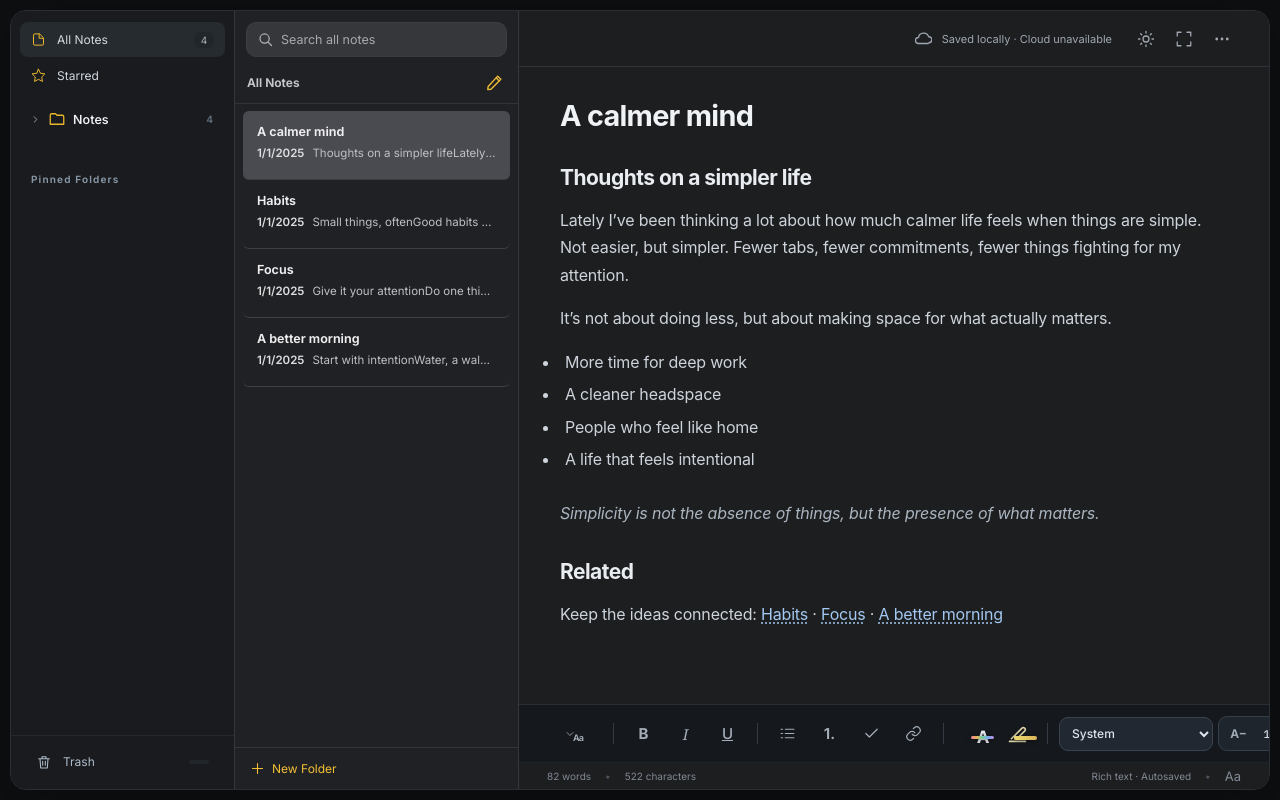
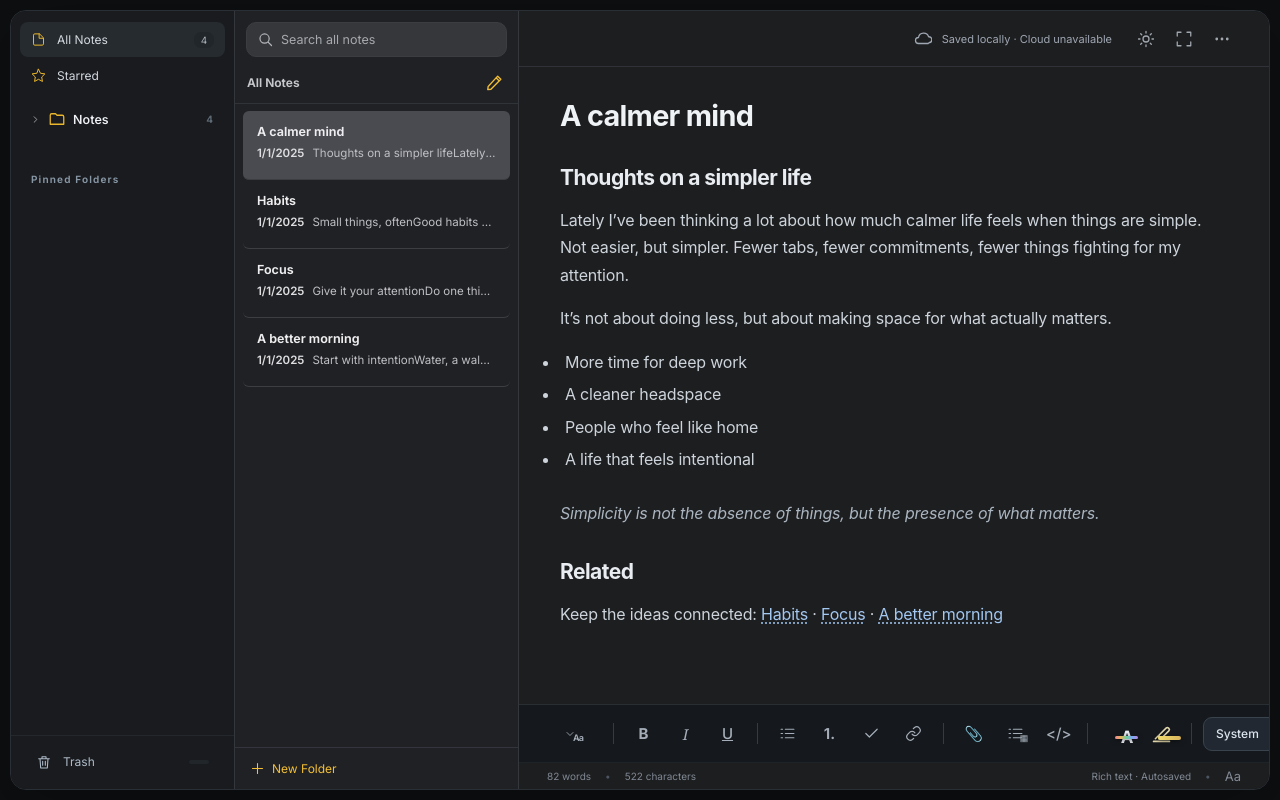
Before and after one commit to mazenmix/notes, a plain HTML site: page index.html in a window 1280 px wide. Drawn offline with Linux system fonts and the light colour scheme; no server answers.

Commit message:
ui: toolbar attach, editable table and syntax-highlighted code block actions

```diff
--- a/index.html
+++ b/index.html
@@ -132,6 +132,11 @@
         <button class="format-btn" data-command="checklist" title="Checklist" aria-label="Checklist"><svg><use href="#i-check"/></svg></button>
         <button class="format-btn" data-command="createLink" title="Insert link" aria-label="Insert link"><svg><use href="#i-link"/></svg></button>
         <span class="format-divider"></span>
+        <button type="button" class="format-btn extra-tool" id="attach-file" title="Attach image, PDF or file" aria-label="Attach file">📎</button>
+        <input id="attachment-input" type="file" multiple hidden accept="image/*,.pdf,.txt,.csv,.doc,.docx,.xls,.xlsx,.zip,.json,.js,.py,.html,.css,.md,*/*" />
+        <button type="button" class="format-btn extra-tool" id="insert-table" title="Insert editable table" aria-label="Insert table"><svg><use href="#i-list"/></svg><span class="tool-mini-grid">▦</span></button>
+        <button type="button" class="format-btn extra-tool code-tool" id="insert-code" title="Insert syntax-highlighted code block" aria-label="Insert code block">&lt;/&gt;</button>
+        <span class="format-divider"></span>
         <button class="format-btn paint-button paint-ink" id="text-color-picker" type="button" title="Text color · 10 colors" aria-label="Text color" aria-expanded="false"><span class="paint-letter">A</span><span class="paint-underline"></span></button>
         <button class="format-btn paint-button paint-marker" id="highlight-picker" type="button" title="Highlight · 10 colors" aria-label="Highlight text" aria-expanded="false"><svg viewBox="0 0 24 24" aria-hidden="true"><path d="m5 18 3.1-3.1m1.2-1.2 7.9-7.9a2 2 0 0 1 2.8 0l.4.4a2 2 0 0 1 0 2.8l-7.9 7.9-3.2 1z" fill="none" stroke="currentColor" stroke-width="1.8" stroke-linejoin="round"/><path d="M3 21h18" stroke="currentColor" stroke-width="2" stroke-linecap="round"/></svg><span class="marker-underline"></span></button>
         <span class="format-divider"></span>
```
